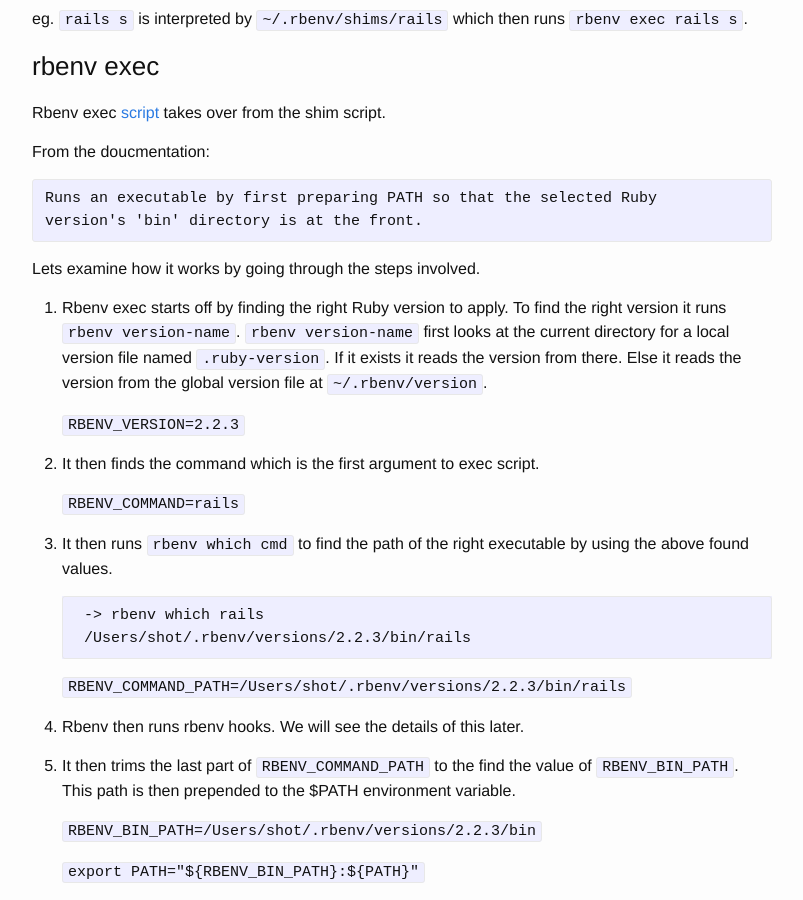
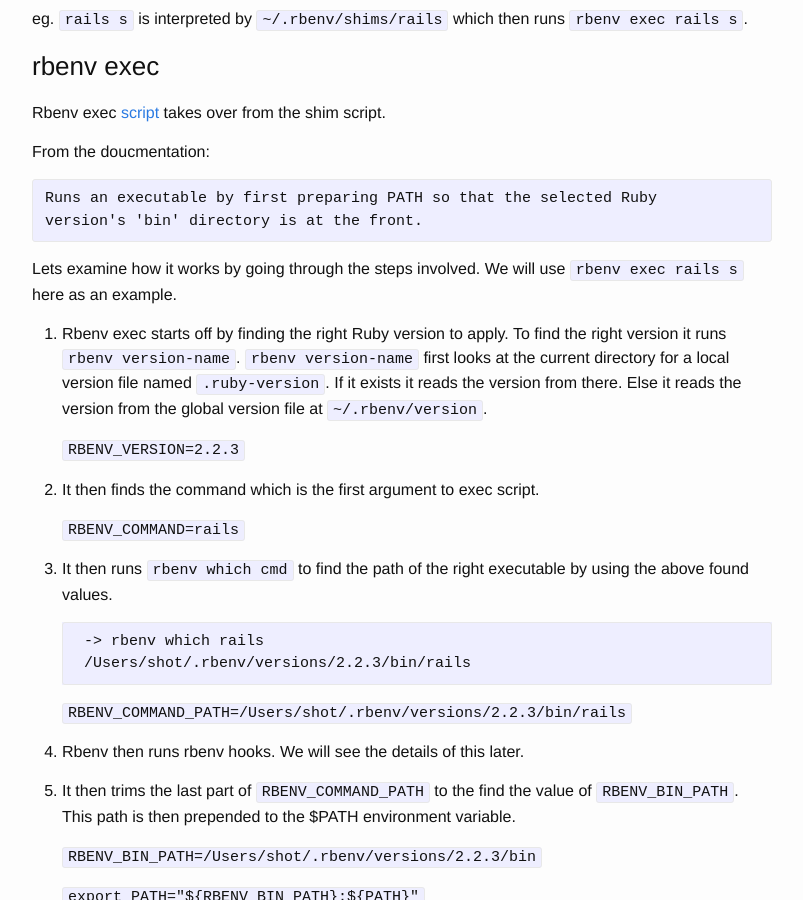
Before and after one commit to SudhagarS/sudhagars.github.io, a Jekyll site: the page built from _posts/2016-07-22-rbenv-internals.markdown, in a window 1280 px wide and 900 px high, scrolled down 2208 px. Shown: the whole window, without its empty margins (238-1041 px from the left). Built offline with Jekyll 4.4.1, drawn with Linux system fonts in a browser that asks for light colours.

Commit message:
Edit: rbenv internals

```diff
--- a/_posts/2016-07-22-rbenv-internals.markdown
+++ b/_posts/2016-07-22-rbenv-internals.markdown
@@ -90,7 +90,7 @@
 version's 'bin' directory is at the front.
 {% endhighlight %}
 
-Lets examine how it works by going through the steps involved.
+Lets examine how it works by going through the steps involved. We will use `rbenv exec rails s` here as an example.
 
 1. Rbenv exec starts off by finding the right Ruby version to apply. To find the right version it runs `rbenv version-name`. `rbenv version-name` first looks at the current directory for a local version file named `.ruby-version`. If it exists it reads the version from there. Else it reads the version from the global version file at `~/.rbenv/version`.
 
```
